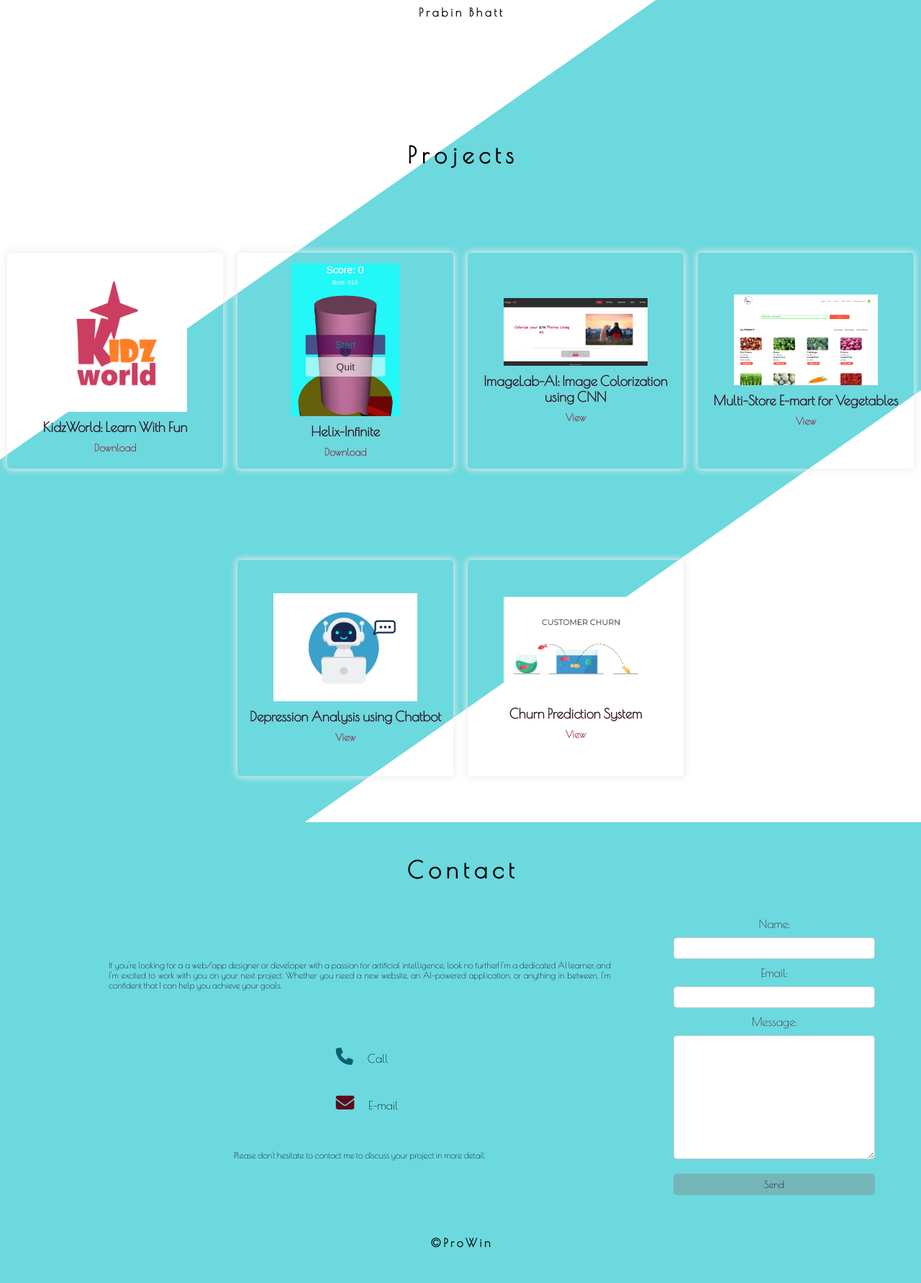
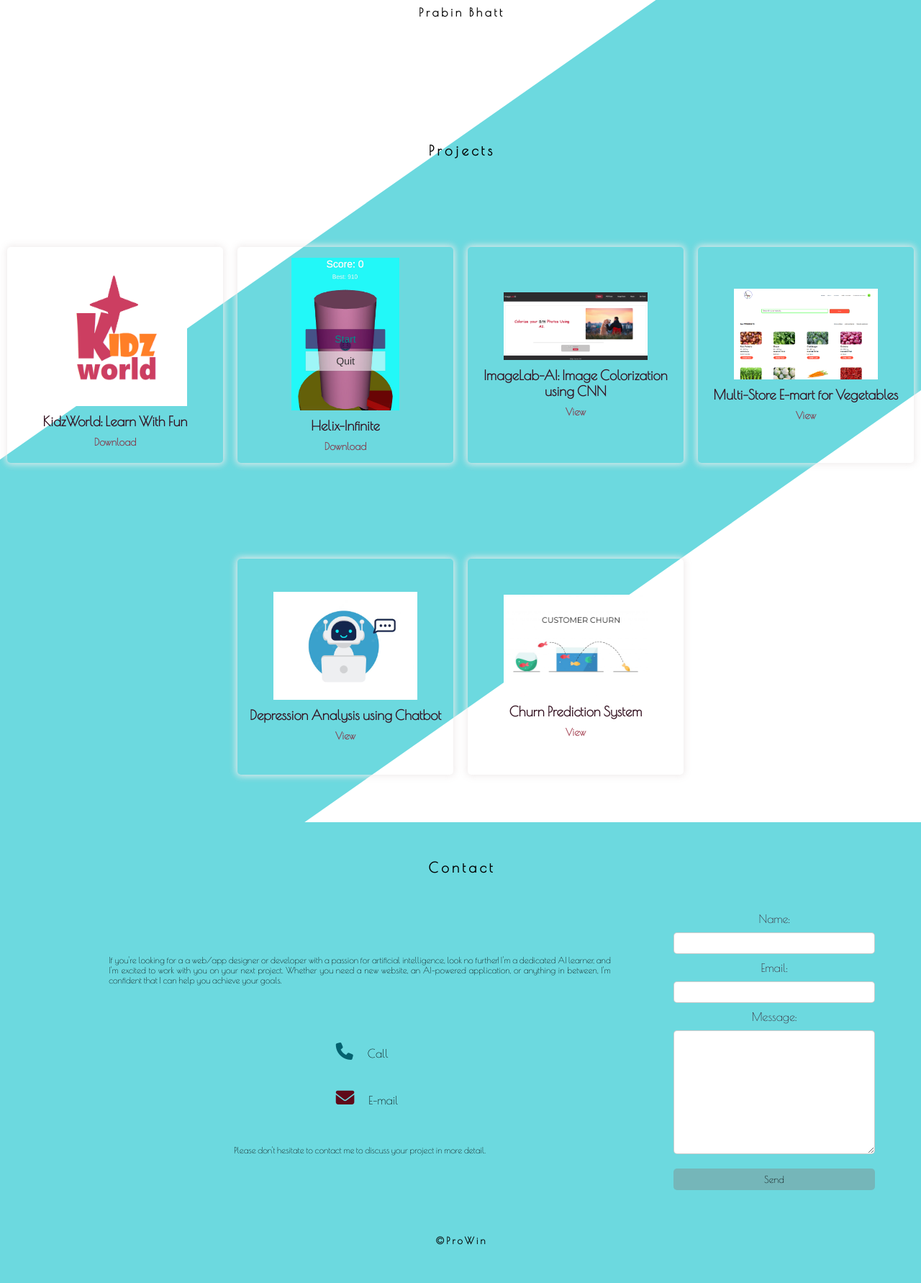
Before and after one commit to bprabin811/hey, a Flask app: page / in a window 1280 px wide. Shown: the part 258-2040 px from the top of the page at 72% size. Run offline with Flask 2, Linux system fonts and the light colour scheme.

Commit message:
Update index.html

```diff
--- a/templates/index.html
+++ b/templates/index.html
@@ -59,7 +59,7 @@
       <section class="section sec2 designs" id="designs">
         <div class="work-done">
           <div class="title">
-            <h2 style="font-size: 2rem;">P r o j e c t s</h2>
+            <h2 style="font-size: 1.2rem;">P r o j e c t s</h2>
           </div>
           <div class="item" id="app">
             <img src="../static/kidzworld.png" alt="" />
@@ -106,7 +106,7 @@
       <section class="section sec5 contact" id="contact">
         <div class="contact-form">
           <div class="title">
-            <h2 style="font-size: 2rem;">C o n t a c t</h2>
+            <h2 style="font-size: 1.2rem;">C o n t a c t</h2>
           </div>
           <div class="form-container">
             <div class="title" id="cont">
@@ -160,7 +160,7 @@
           </div>
 
           <div class="title">
-            <h4>&copy;&nbsp;P r o W i n</h4>
+            <h5>&copy;&nbsp;P r o W i n</h5>
           </div>
         </div>
       </section>
```
